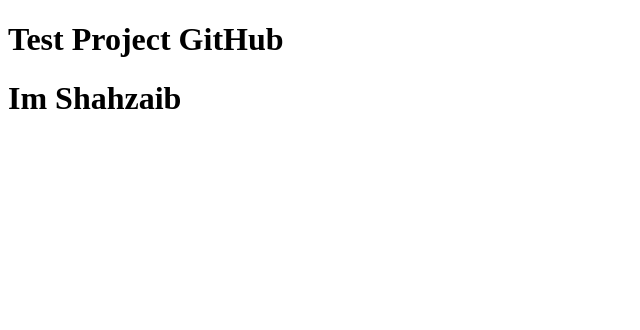
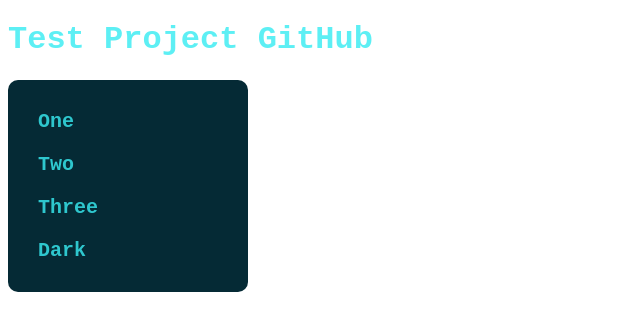
Before and after one commit to MuneebBhaii/TestProject, a plain HTML site: page index.html in a window 1280 px wide. Shown: the whole page, without its empty margins (0-640 px from the left). Drawn offline with Linux system fonts and the light colour scheme.

Commit message:
Add Styling using Sass and Some make Desgin in Index.html for testing sass

```diff
--- a/index.html
+++ b/index.html
@@ -4,10 +4,20 @@
     <meta charset="UTF-8">
     <meta http-equiv="X-UA-Compatible" content="IE=edge">
     <meta name="viewport" content="width=device-width, initial-scale=1.0">
+    <link rel="stylesheet" href="styles/style.css">
     <title>Test Project</title>
 </head>
 <body>
     <h1>Test Project GitHub</h1>
-    <h1>Im Shahzaib</h1>
+    <div>
+        <ul>
+            <li>one</li>
+            <li>two</li>
+            <li>three</li>
+            <li id="mode">Dark</li>
+        </ul>
+    </div>
+    <script src="js/script.js"></script>
 </body>
+
 </html>
--- a/styles/style.scss
+++ b/styles/style.scss
@@ -1,3 +1,36 @@
+$danger-color : rgb(5, 42, 53);
+$primary-color: rgba(57, 235, 241, 0.815);
+$font-family: 'Courier New', Courier, monospace;
 h1{
-    color: red;
+    color: $primary-color;
+    font-family: $font-family;
 }
+div{
+    ul{
+        background-color: $danger-color;
+        padding: 20px;
+        width: 200px;
+        border-radius: 10px;
+    }
+    li{
+        list-style: none;
+        padding: 10px;
+        color: $primary-color;
+        font-size: 20px;
+        font-weight: bold;
+        text-transform: capitalize;
+        font-family: $font-family;
+
+        &:hover{
+            background-color: $primary-color;
+            color: $danger-color;
+            border-radius: 10px;
+            cursor: pointer;
+        }
+    }
+    span{
+        color: $primary-color;
+        font-family: $font-family;
+        font-weight: bold;
+    }
+}
```
Also changed, not shown: js/script.js (added), styles/style.css (added), 1 other file.
